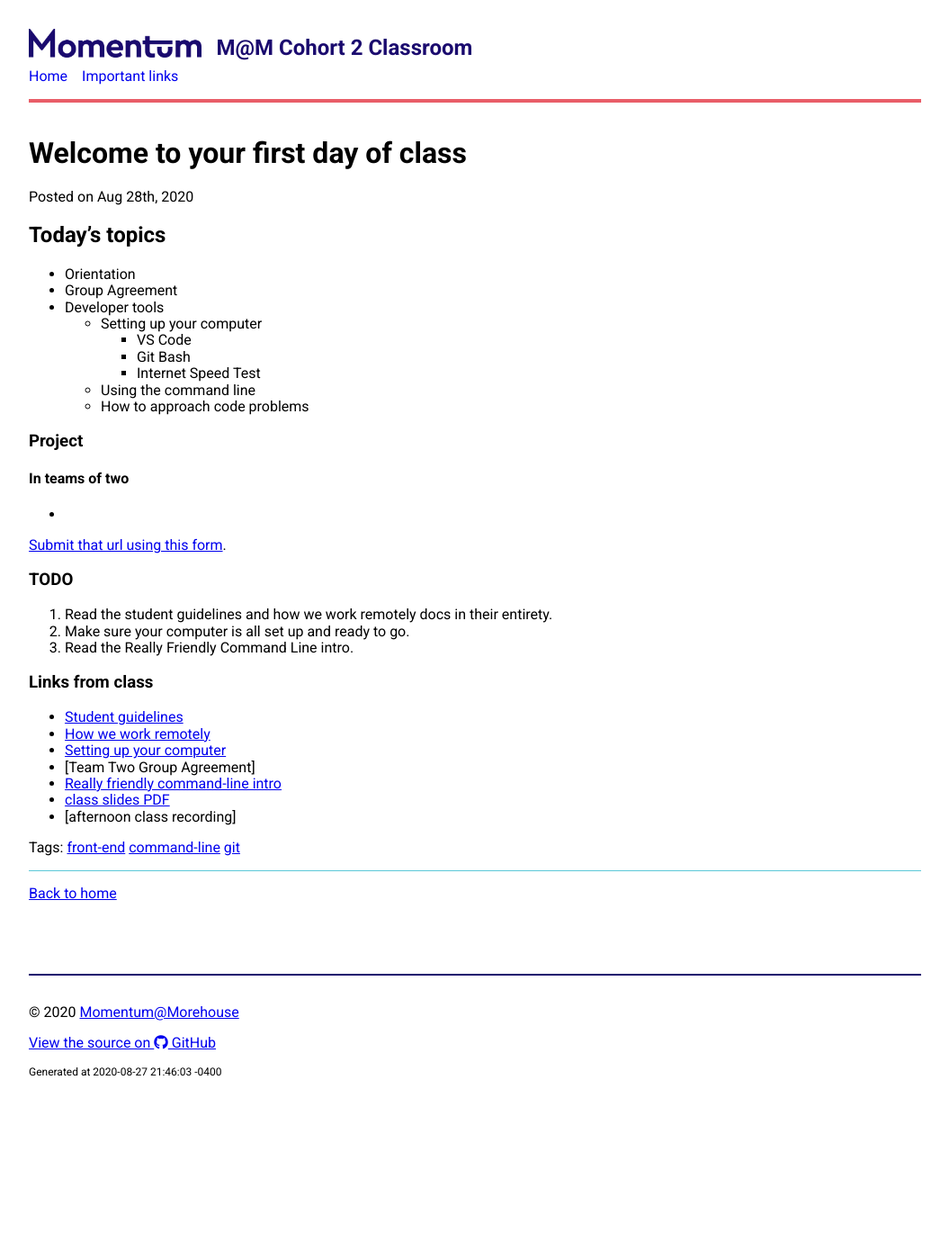
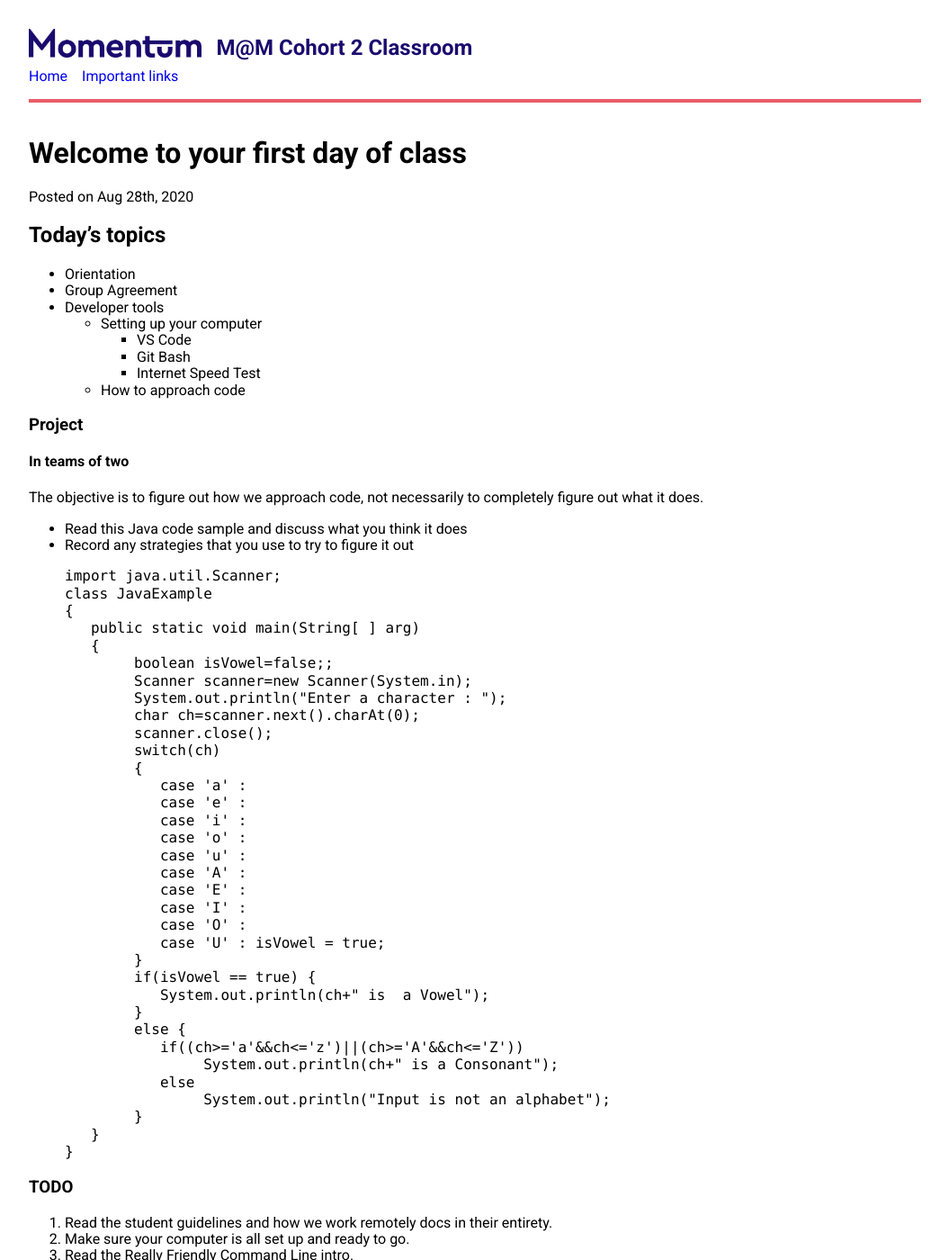
Before and after one commit to Momentum-Morehouse-2/Momentum-Morehouse-2.github.io, a Jekyll site: the page built from _posts/2020-08-28-welcome-to-class.md, in a window 1280 px wide and 1400 px high. Shown: the whole window at 90% size, without its empty margins (112-1167 px from the left). Built offline with Jekyll 4.4.1, drawn with Linux system fonts in a browser that asks for light colours; nearby versions of some CDN libraries.

Commit message:
add code sample

```diff
--- a/_posts/2020-08-28-welcome-to-class.md
+++ b/_posts/2020-08-28-welcome-to-class.md
@@ -13,15 +13,51 @@ tags: front-end command-line git
     - VS Code
     - Git Bash
     - Internet Speed Test
-  - Using the command line
-  - How to approach code problems
+  - How to approach code
 
 ### Project
 #### In teams of two
--
+The objective is to figure out how we approach code, not necessarily to completely figure out what it does.
 
+- Read this Java code sample and discuss what you think it does
+- Record any strategies that you use to try to figure it out
 
-[Submit that url using this form](https://forms.gle/hKL37abHZ7TEoyWT6).
+{% highlight java %}
+import java.util.Scanner;
+class JavaExample
+{
+   public static void main(String[ ] arg)
+   {
+	boolean isVowel=false;;
+	Scanner scanner=new Scanner(System.in);
+	System.out.println("Enter a character : ");
+	char ch=scanner.next().charAt(0);
+	scanner.close();
+	switch(ch)
+	{
+	   case 'a' :
+	   case 'e' :
+    	   case 'i' :
+	   case 'o' :
+	   case 'u' :
+	   case 'A' :
+	   case 'E' :
+	   case 'I' :
+	   case 'O' :
+	   case 'U' : isVowel = true;
+	}
+	if(isVowel == true) {
+	   System.out.println(ch+" is  a Vowel");
+	}
+	else {
+	   if((ch>='a'&&ch<='z')||(ch>='A'&&ch<='Z'))
+		System.out.println(ch+" is a Consonant");
+	   else
+		System.out.println("Input is not an alphabet");
+        }
+   }
+}
+{% endhighlight %}
 
 ### TODO
 
@@ -35,6 +71,4 @@ tags: front-end command-line git
 * [How we work remotely](https://docs.google.com/document/d/1l2RYOM-fdJCgd7nWbXp2k_t6xNDNRVZDlqEfn83TACg/edit?usp=sharing)
 * [Setting up your computer](https://drive.google.com/open?id=1ibV4dA4ciQsxn9MT7TV4-e_KgzUQwCQ7O1zEVfxy_28&authuser=1)
 * [Team Two Group Agreement]
-* [Really friendly command-line intro](https://drive.google.com/open?id=1E4ALJrjclTYE4C6lwIV517-SOXiZ-Dqb)
-* [class slides PDF](https://drive.google.com/file/d/1lwNtUTnNRvwx6mednOf2m95bZwpiV13g/view?usp=sharing)
 * [afternoon class recording]
```
